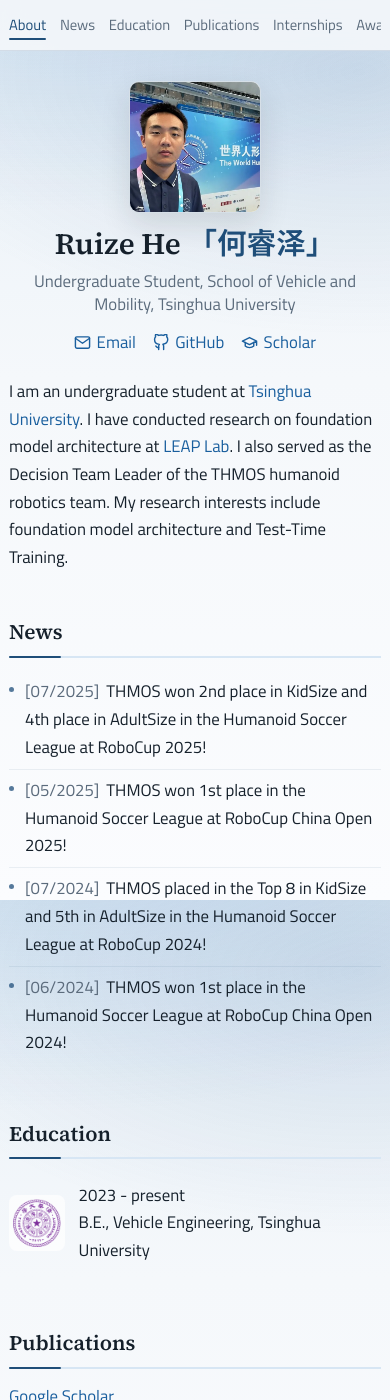
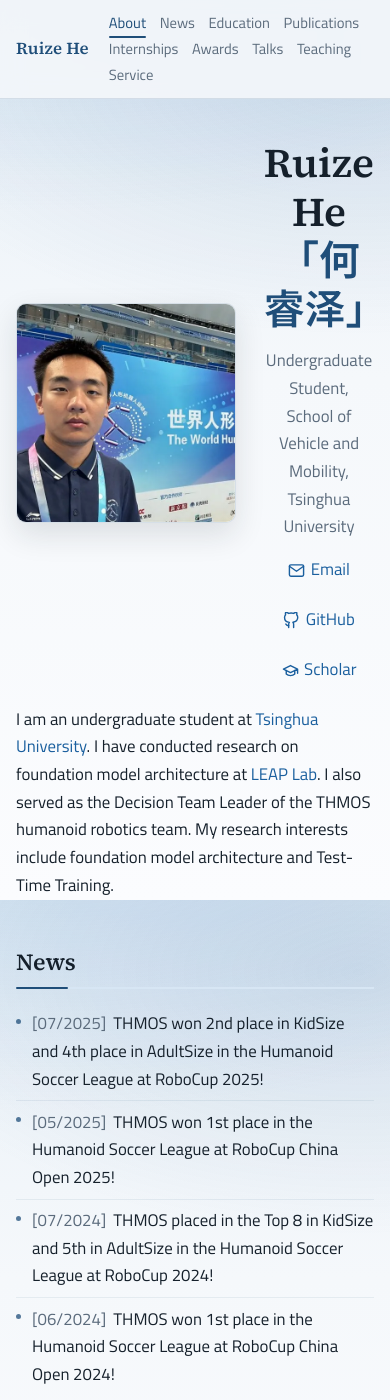
Before and after one commit to Horizonll/Horizonll.github.io, a Jekyll site: the page built from index.md, in a window 390 px wide and 1400 px high. Built offline with Jekyll 4.4.1, drawn with Linux system fonts in a browser that asks for light colours.

Commit message:
Remove mobile responsive styles; desktop layout only
Co-authored-by: Cursor <cursoragent@cursor.com>

```diff
--- a/_layouts/default.html
+++ b/_layouts/default.html
@@ -3,7 +3,7 @@
   <head>
     {% assign profile = site.author_profile %}
     <meta charset="utf-8" />
-    <meta name="viewport" content="width=device-width, initial-scale=1" />
+    <meta name="viewport" content="width=1024" />
     {% seo %}
     <script type="application/ld+json">
       {
--- a/assets/css/main.css
+++ b/assets/css/main.css
@@ -156,21 +156,14 @@ body {
 
 .nav-links {
   display: flex;
+  flex-wrap: wrap;
   align-items: center;
   gap: 0.15rem 0.85rem;
-  min-width: 0;
   padding: 0.65rem 0;
-  overflow-x: auto;
-  scrollbar-width: none;
-}
-
-.nav-links::-webkit-scrollbar {
-  display: none;
 }
 
 .nav-link {
   position: relative;
-  flex: 0 0 auto;
   padding: 0.2rem 0;
   color: var(--color-muted);
   font-size: 0.92rem;
@@ -270,7 +263,7 @@ main {
   margin: 0 0 0.55rem;
   color: var(--color-text);
   font-family: var(--font-display);
-  font-size: clamp(2rem, 4vw, 2.55rem);
+  font-size: 2.55rem;
   font-weight: 600;
   line-height: 1.2;
   text-align: center;
@@ -513,67 +506,6 @@ a:focus-visible {
   color: #9aa8b7;
 }
 
-@media (max-width: 960px) {
-  :root {
-    --size-photo: 180px;
-  }
-
-  .nav-brand {
-    display: none;
-  }
-}
-
-@media (max-width: 640px) {
-  :root {
-    --size-photo: 132px;
-    --space-profile-gap: 0.85rem;
-    --nav-height: 50px;
-    --space-page-x: 20px;
-  }
-
-  .site-nav-inner {
-    gap: 0;
-  }
-
-  main {
-    padding-top: 1rem;
-  }
-
-  .profile {
-    flex-direction: column;
-    padding-top: 0.15rem;
-  }
-
-  .profile-photo {
-    flex: 0 0 auto;
-  }
-
-  .profile-info .name {
-    margin-bottom: 0.35rem;
-    font-size: 1.85rem;
-  }
-
-  .profile-info .meta {
-    margin: 0.15rem 0 0.55rem;
-    line-height: 1.4;
-  }
-
-  .profile-links {
-    gap: 0.85rem;
-  }
-
-  h2 {
-    font-size: 1.3rem;
-  }
-}
-
-@media (max-width: 480px) {
-  :root {
-    --space-page-x: 18px;
-    --space-pub-gap: 0.65rem;
-  }
-}
-
 @media (prefers-reduced-motion: reduce) {
   html {
     scroll-behavior: auto;
```
